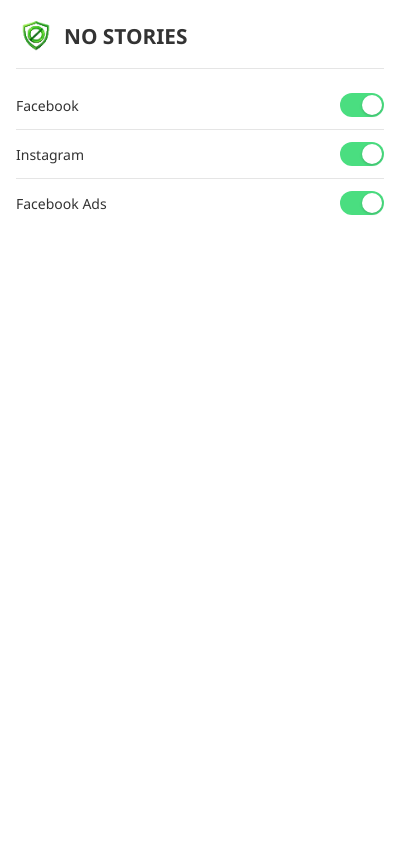
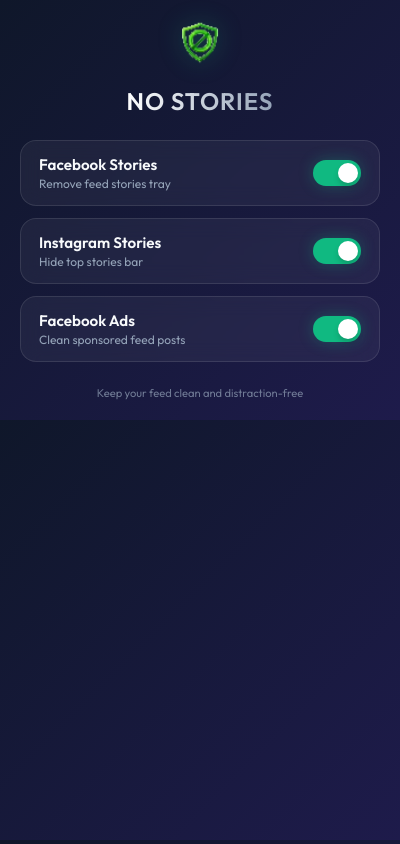
Before and after one commit to LeonardoChermaut/no-stories-chrome-extension, a browser extension: page src/modules/popup/popup.html in a window 400 px wide. Drawn offline with Linux system fonts and the light colour scheme.

Commit message:
feat: modernize popup UI with glassmorphism and improved UX
- Redesigned popup with navy gradient and glassmorphism
- Updated HTML structure for better clarity and descriptive labels
- Implemented micro-animations for header icon and smooth transitions
- Enhanced visual feedback for active states with emerald accents

```diff
--- a/src/modules/popup/popup.css
+++ b/src/modules/popup/popup.css
@@ -1,24 +1,17 @@
+@import url('https://fonts.googleapis.com/css2?family=Outfit:wght@400;600&display=swap');
+
 :root {
-  --color-primary: #4ade80;
-  --color-text: #333;
-  --color-text-muted: #888;
-  --color-background: #fff;
-  --color-border: #e5e5e5;
-  --color-slider-off: #d1d5db;
-  --color-slider-knob: #fff;
+  --bg-gradient: linear-gradient(135deg, #0f172a 0%, #1e1b4b 100%);
+  --glass-bg: rgba(255, 255, 255, 0.05);
+  --glass-border: rgba(255, 255, 255, 0.1);
+  --accent-color: #10b981;
+  --accent-glow: rgba(16, 185, 129, 0.3);
+  --text-primary: #f8fafc;
+  --text-secondary: #94a3b8;
+  --toggle-off: #334155;
 
-  --font-family: "Segoe UI", system-ui, sans-serif;
-  --font-size-title: 16px;
-  --font-size-label: 14px;
-  --font-size-hint: 11px;
-
-  --spacing-sm: 8px;
-  --spacing-md: 12px;
-  --spacing-lg: 16px;
-
-  --radius-full: 9999px;
-  --transition: 0.2s ease;
-  --shadow-knob: 0 1px 3px rgba(0, 0, 0, 0.2);
+  --font-main: 'Outfit', sans-serif;
+  --transition-smooth: all 0.3s cubic-bezier(0.4, 0, 0.2, 1);
 }
 
 * {
@@ -28,53 +21,83 @@
 }
 
 body {
-  font-family: var(--font-family);
-  background: var(--color-background);
-  color: var(--color-text);
-  min-width: 220px;
+  font-family: var(--font-main);
+  background: var(--bg-gradient);
+  color: var(--text-primary);
+  min-width: 280px;
+  overflow: hidden;
 }
 
 .container {
-  padding: var(--spacing-lg);
+  padding: 20px;
 }
 
 .header {
   display: flex;
+  flex-direction: column;
   align-items: center;
-  gap: var(--spacing-sm);
-  padding-bottom: var(--spacing-md);
-  margin-bottom: var(--spacing-md);
-  border-bottom: 1px solid var(--color-border);
+  gap: 12px;
+  margin-bottom: 24px;
+  text-align: center;
 }
 
 .header-icon {
-  width: 40px;
-  height: 40px;
+  width: 54px;
+  height: 54px;
+  filter: drop-shadow(0 0 12px var(--accent-glow));
+  animation: float 3s ease-in-out infinite;
 }
 
 .header-title {
-  flex: 1;
-  font-size: 1.3rem;
+  font-size: 1.5rem;
   font-weight: 600;
+  letter-spacing: 1px;
+  background: linear-gradient(to right, #fff, #94a3b8);
+  -webkit-background-clip: text;
+  background-clip: text;
+  -webkit-text-fill-color: transparent;
+}
+
+.toggle-group {
+  display: flex;
+  flex-direction: column;
+  gap: 12px;
 }
 
 .toggle {
   display: flex;
   align-items: center;
   justify-content: space-between;
-  gap: var(--spacing-md);
-  padding: var(--spacing-md) 0;
+  padding: 14px 18px;
+  background: var(--glass-bg);
+  border: 1px solid var(--glass-border);
+  border-radius: 16px;
   cursor: pointer;
-  border-bottom: 1px solid var(--color-border);
-  transition: opacity var(--transition);
-}
-
-.toggle:last-of-type {
-  border-bottom: none;
+  transition: var(--transition-smooth);
+  backdrop-filter: blur(10px);
 }
 
 .toggle:hover {
-  opacity: 0.8;
+  background: rgba(255, 255, 10, 0.08);
+  transform: translateY(-2px);
+  border-color: rgba(255, 255, 255, 0.2);
+}
+
+.toggle-info {
+  display: flex;
+  flex-direction: column;
+  gap: 2px;
+}
+
+.toggle-label {
+  font-size: 0.95rem;
+  font-weight: 600;
+  color: var(--text-primary);
+}
+
+.toggle-desc {
+  font-size: 0.75rem;
+  color: var(--text-secondary);
 }
 
 .toggle input {
@@ -83,51 +106,59 @@
   pointer-events: none;
 }
 
-.toggle-label {
-  font-size: var(--font-size-label);
-  font-weight: 500;
-  user-select: none;
-}
-
 .toggle-slider {
   position: relative;
-  width: 44px;
-  height: 24px;
-  background: var(--color-slider-off);
-  border-radius: var(--radius-full);
-  transition: background var(--transition);
+  width: 48px;
+  height: 26px;
+  background: var(--toggle-off);
+  border-radius: 20px;
+  transition: var(--transition-smooth);
   flex-shrink: 0;
 }
 
 .toggle-slider::after {
   content: "";
   position: absolute;
-  top: 2px;
-  left: 2px;
+  top: 3px;
+  left: 3px;
   width: 20px;
   height: 20px;
-  background: var(--color-slider-knob);
+  background: #fff;
   border-radius: 50%;
-  box-shadow: var(--shadow-knob);
-  transition: transform var(--transition);
+  box-shadow: 0 4px 6px -1px rgba(0, 0, 0, 0.2);
+  transition: var(--transition-smooth);
 }
 
 .toggle input:checked + .toggle-slider {
-  background: var(--color-primary);
+  background: var(--accent-color);
+  box-shadow: 0 0 15px var(--accent-glow);
 }
 
 .toggle input:checked + .toggle-slider::after {
-  transform: translateX(20px);
-}
-
-.toggle input:focus-visible + .toggle-slider {
-  outline: 2px solid var(--color-primary);
-  outline-offset: 2px;
+  transform: translateX(22px);
 }
 
 .hint {
-  margin-top: var(--spacing-md);
-  font-size: var(--font-size-hint);
-  color: var(--color-text-muted);
+  margin-top: 24px;
+  font-size: 0.7rem;
+  color: var(--text-secondary);
   text-align: center;
+  opacity: 0.7;
 }
+
+@keyframes float {
+  0%, 100% { transform: translateY(0); }
+  50% { transform: translateY(-5px); }
+}
+
+/* Scrollbar styling for cleanliness */
+::-webkit-scrollbar {
+  width: 4px;
+}
+::-webkit-scrollbar-track {
+  background: transparent;
+}
+::-webkit-scrollbar-thumb {
+  background: var(--glass-border);
+  border-radius: 10px;
+}
--- a/src/modules/popup/popup.html
+++ b/src/modules/popup/popup.html
@@ -15,24 +15,36 @@
         <h1 class="header-title">NO STORIES</h1>
       </header>
 
+      <div class="toggle-group">
         <label class="toggle">
-        <span class="toggle-label">Facebook</span>
+          <div class="toggle-info">
+            <span class="toggle-label">Facebook Stories</span>
+            <span class="toggle-desc">Remove feed stories tray</span>
+          </div>
           <input type="checkbox" id="facebook" checked />
           <span class="toggle-slider"></span>
         </label>
 
         <label class="toggle">
-        <span class="toggle-label">Instagram</span>
+          <div class="toggle-info">
+            <span class="toggle-label">Instagram Stories</span>
+            <span class="toggle-desc">Hide top stories bar</span>
+          </div>
           <input type="checkbox" id="instagram" checked />
           <span class="toggle-slider"></span>
         </label>
 
         <label class="toggle">
+          <div class="toggle-info">
             <span class="toggle-label">Facebook Ads</span>
+            <span class="toggle-desc">Clean sponsored feed posts</span>
+          </div>
           <input type="checkbox" id="facebookAds" checked />
           <span class="toggle-slider"></span>
         </label>
       </div>
+
+      <p class="hint">Keep your feed clean and distraction-free</p>
 
     <script src="../../utils/utils.js"></script>
     <script src="../../main.js"></script>
```
Lines whose indentation alone changed are shown as unchanged.
